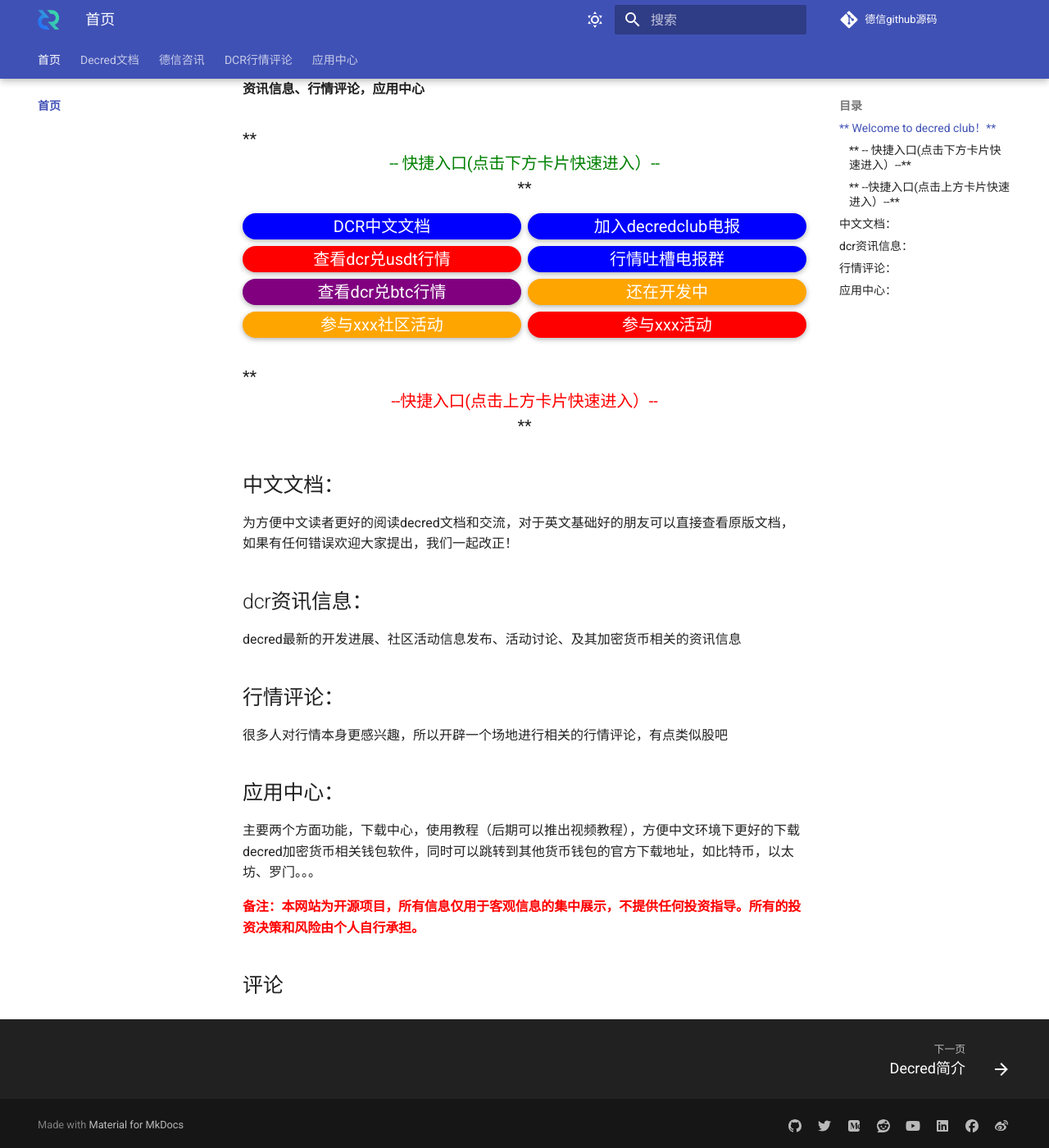
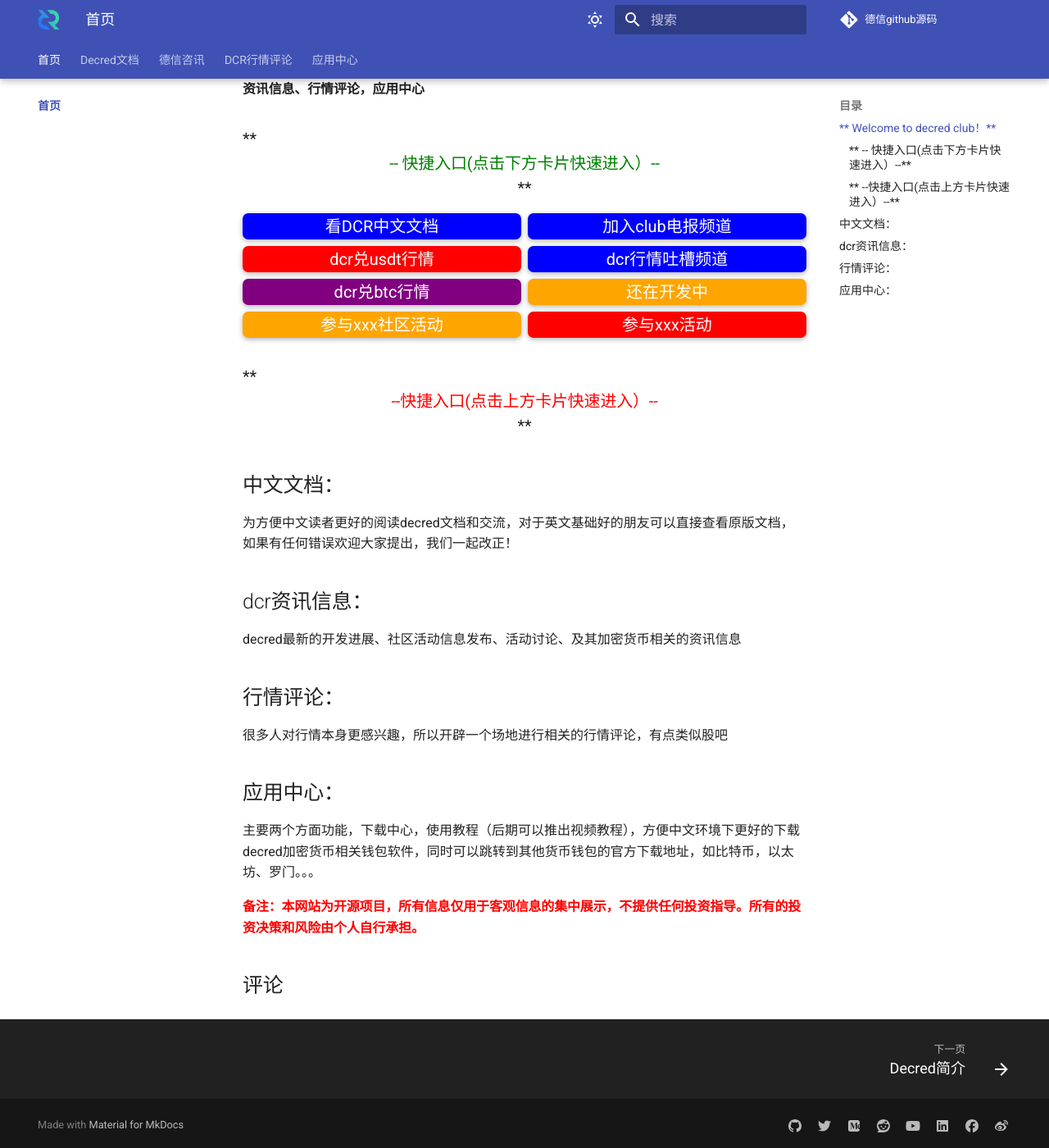
Before and after one commit to decredclub/decredclub, an MkDocs documentation site: the page built from docs/index.md, in a window 1280 px wide and 1400 px high, scrolled down 208 px. Shown: the whole window at 82% size. Built offline with MkDocs 1.6.1 and Material for MkDocs 9.7.7, drawn with Linux system fonts in a browser that asks for light colours; comment, search, counter and statistics services are not loaded.

Commit message:
Update index.md

```diff
--- a/docs/index.md
+++ b/docs/index.md
@@ -1,4 +1,3 @@
-
 
 # **欢迎来到德信俱乐部**
 ## ** Welcome to decred club！**
@@ -82,19 +81,19 @@
 <body>
     <div class="grid">
     <div class="grid-item blue" onclick="location.href='Documentation/Introduction/Decred简介/'">
-      DCR中文文档
+      看DCR中文文档
     </div>
     <div class="grid-item green" onclick="location.href='https://t.me/decredclub'">
-      加入decredclub电报
+      加入club电报频道
     </div>
     <div class="grid-item red" onclick="location.href='news/price/dcr-usdt/'">
-      查看dcr兑usdt行情
+      dcr兑usdt行情
     </div>
     <div class="grid-item yellow" onclick="location.href='https://t.me/decredclubzh'">
-      行情吐槽电报群
+      dcr行情吐槽频道
     </div>
     <div class="grid-item purple" onclick="location.href='news/price/dcr-btc/'">
-      查看dcr兑btc行情
+      dcr兑btc行情
     </div>
     <div class="grid-item orange" onclick="location.href='another-page.html'">
       还在开发中
```
Also changed, not shown: other parts of docs/index.md (+1 -1 lines).
